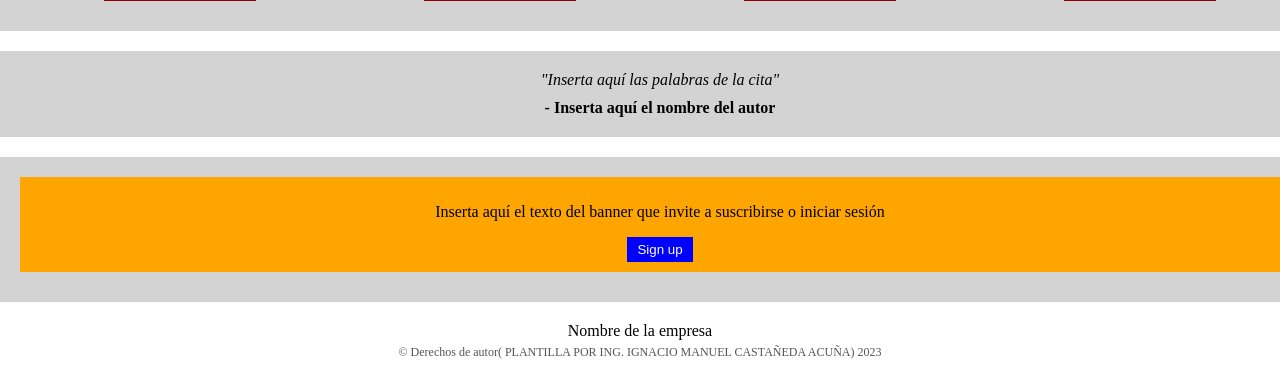
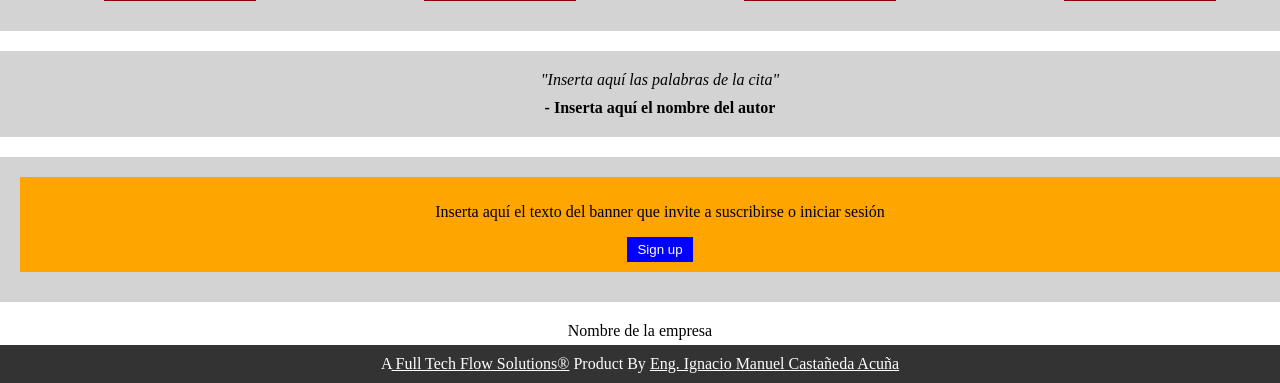
Before and after one commit to nachvil33/Landing, a plain HTML site: page index.html in a window 1280 px wide. Shown: the part 466-849 px from the top of the page. Drawn offline with Linux system fonts and the light colour scheme.

Commit message:
Fixed links and funtionality check

```diff
--- a/index.html
+++ b/index.html
@@ -24,7 +24,7 @@
             font-style: italic;
             color: #000;
             margin-bottom: 10px;
-            text-align: center; /* Añadido para centrar el título */
+            text-align: center;
         }
 
         .subtext {
@@ -166,6 +166,21 @@
             font-size: 12px;
             color: #555;
         }
+        footer {
+    background-color: #333;
+    color: white;
+    text-align: center;
+    padding: 10px;
+}
+footer a[href="https://twitter.com/FullTechFlowCEO"] {
+    text-decoration: underline;
+    color: white;
+}
+
+footer a[href="https://www.linkedin.com/in/ignacio-manuel-castañeda-acuña-1a4b07243"] {
+    text-decoration: underline;
+    color: white;
+}
     </style>
 </head>
 <body>
@@ -225,7 +240,10 @@
     </div>
     <div class="company-info">
         <p>Nombre de la empresa</p>
-        <p class="copyright">&copy; Derechos de autor( PLANTILLA POR  ING. IGNACIO MANUEL CASTAÑEDA ACUÑA) 2023</p>
+
     </div>
+    <footer>
+        A<a href="https://twitter.com/FullTechFlowCEO"> Full Tech Flow Solutions®</a> Product By <a href="https://www.linkedin.com/in/ignacio-manuel-castañeda-acuña-1a4b07243">Eng. Ignacio Manuel Castañeda Acuña</a>
+    </footer>
+
 </body>
-</html>
```
